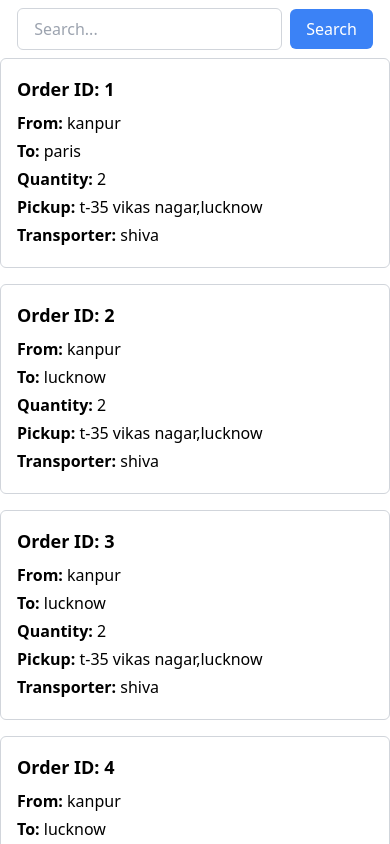
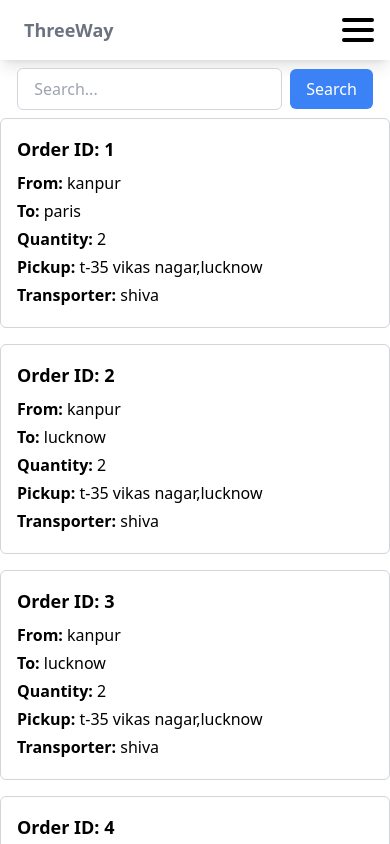
Before and after one commit to June-Senpai/OrderLink, a React (Vite) app in the folder client/: page / in a window 390 px wide. Shown: the top 844 px of the page. Built offline with nearby package versions, Linux system fonts and the light colour scheme.

Commit message:
doing navbar

```diff
--- a/client/package.json
+++ b/client/package.json
@@ -11,6 +11,7 @@
   },
   "dependencies": {
     "axios": "^1.4.0",
+    "framer-motion": "^10.15.1",
     "react": "^18.2.0",
     "react-cookie": "^4.1.1",
     "react-dom": "^18.2.0",
--- a/client/src/App.jsx
+++ b/client/src/App.jsx
@@ -1,13 +1,13 @@
 import "./App.css"
 import { BrowserRouter as Router, Route, Routes } from "react-router-dom"
-import Navbar from "./components/Navbar"
+import { Navbar } from "./components/Navbar"
 import Home from "./pages/Home"
 import { Auth } from "./pages/Auth"
 function App() {
   return (
     <div className="app">
       <Router>
-        {/* <Navbar /> */}
+        <Navbar />
         <Routes>
           <Route path="/" element={<Home />} />
           <Route path="/auth" element={<Auth />} />
--- /dev/null
+++ b/client/src/components/HamburgerMenu.jsx
@@ -0,0 +1,68 @@
+import { useState } from "react"
+import { motion } from "framer-motion"
+
+export const HamburgerMenu = ({ onClick }) => {
+  const [isOpen, setIsOpen] = useState(false)
+
+  const topVariants = {
+    closed: {
+      rotate: 0,
+      translateY: 0,
+    },
+    open: {
+      opacity: 0,
+    },
+  }
+  const centerVariants = {
+    closed: {
+      opacity: 1,
+    },
+
+    open: {
+      rotate: 45,
+      translateY: 2.9,
+      scale: 1.2,
+    },
+  }
+
+  const bottomVariants = {
+    closed: {
+      rotate: 0,
+      translateY: 0,
+    },
+    open: {
+      rotate: -45,
+      translateY: -7.9,
+      scale: 1.2,
+    },
+  }
+
+  return (
+    <button
+      className="outline-none focus:outline-none"
+      onClick={() => {
+        setIsOpen(!isOpen)
+        onClick && onClick()
+      }}
+    >
+      <motion.div
+        className="w-8 h-1 bg-black rounded-full"
+        variants={topVariants}
+        animate={isOpen ? "open" : "closed"}
+        transition={{ type: "spring", stiffness: 260, damping: 20 }}
+      />
+      <motion.div
+        className="w-8 h-1 bg-black rounded-full my-1.5"
+        variants={centerVariants}
+        animate={isOpen ? "open" : "closed"}
+        transition={{ type: "spring", stiffness: 260, damping: 20 }}
+      />
+      <motion.div
+        className="w-8 h-1 bg-black rounded-full"
+        variants={bottomVariants}
+        animate={isOpen ? "open" : "closed"}
+        transition={{ type: "spring", stiffness: 260, damping: 20 }}
+      />
+    </button>
+  )
+}
--- a/client/src/components/Navbar.jsx
+++ b/client/src/components/Navbar.jsx
@@ -1,7 +1,104 @@
-import React from "react"
+import React, { useState } from "react"
+import { NavLink, useNavigate, useLocation } from "react-router-dom"
+import { useCookies } from "react-cookie"
+import "../App.css"
+import { useGetUserID } from "../hooks/useGetUserID"
+import { HamburgerMenu } from "./HamburgerMenu"
 
-const Navbar = () => {
-  return <div className="text-3xl bg-red-300">Navbar</div>
+function getActiveClass(route, location) {
+  switch (location.pathname) {
+    case route:
+      return "activeTab"
+      break
+
+    default:
+      return "tab"
+      break
+  }
 }
 
-export default Navbar
+export const Navbar = ({ setTheme, theme }) => {
+  const [cookies, setCookies] = useCookies(["access_token"])
+  const navigate = useNavigate()
+  const location = useLocation()
+  const [showLinks, setShowLinks] = useState(false)
+  const userID = useGetUserID()
+  const logout = () => {
+    setCookies("access_token", "")
+    window.localStorage.removeItem("userID")
+    navigate("/auth")
+  }
+  const handleTheme = () => {
+    setTheme((previousTheme) => {
+      return previousTheme === "light" ? "dark" : "light"
+    })
+  }
+  return (
+    <nav className="bg-white shadow-lg">
+      <div className="max-w-6xl mx-auto px-4">
+        <div className="flex justify-between">
+          <div className="flex space-x-7">
+            <div>
+              <NavLink
+                data-text="Home"
+                className={getActiveClass("/", location)}
+                to="/"
+                className="flex items-center py-4 px-2"
+              >
+                <span className="font-semibold text-gray-500 text-lg">
+                  ThreeWay
+                </span>
+              </NavLink>
+            </div>
+            <div className="hidden md:flex items-center space-x-1">
+              <NavLink
+                data-text="Home"
+                className={getActiveClass("/", location)}
+                to="/"
+              >
+                Home
+              </NavLink>
+            </div>
+          </div>
+          <div className="hidden md:flex items-center space-x-3 ">
+            {!cookies.access_token ? (
+              <NavLink className={getActiveClass("/auth", location)} to="/auth">
+                Login/register
+              </NavLink>
+            ) : (
+              <button className="logout" onClick={logout}>
+                Logout
+              </button>
+            )}
+            <button onClick={handleTheme} className="themeBtn">
+              {theme === "dark" ? "🌞" : "🌛"}
+            </button>
+          </div>
+          <div className="md:hidden flex items-center">
+            <HamburgerMenu onClick={() => setShowLinks(!showLinks)} />
+          </div>
+        </div>
+      </div>
+      <div
+        className={`mobile-menu ${
+          showLinks ? "" : "hidden"
+        } md:hidden bg-white shadow-lg`}
+      >
+        <NavLink data-text="Home" to="/">
+          Home
+        </NavLink>
+
+        {!cookies.access_token ? (
+          <NavLink to="/auth">Login/register</NavLink>
+        ) : (
+          <>
+            <button onClick={logout}>Logout</button>
+            <button onClick={handleTheme} className="themeBtn">
+              {theme === "dark" ? "🌞" : "🌛"}
+            </button>
+          </>
+        )}
+      </div>
+    </nav>
+  )
+}
--- /dev/null
+++ b/client/src/hooks/useGetUserID.jsx
@@ -0,0 +1,3 @@
+export const useGetUserID = () => {
+  return window?.localStorage?.getItem("userID");
+};
```
